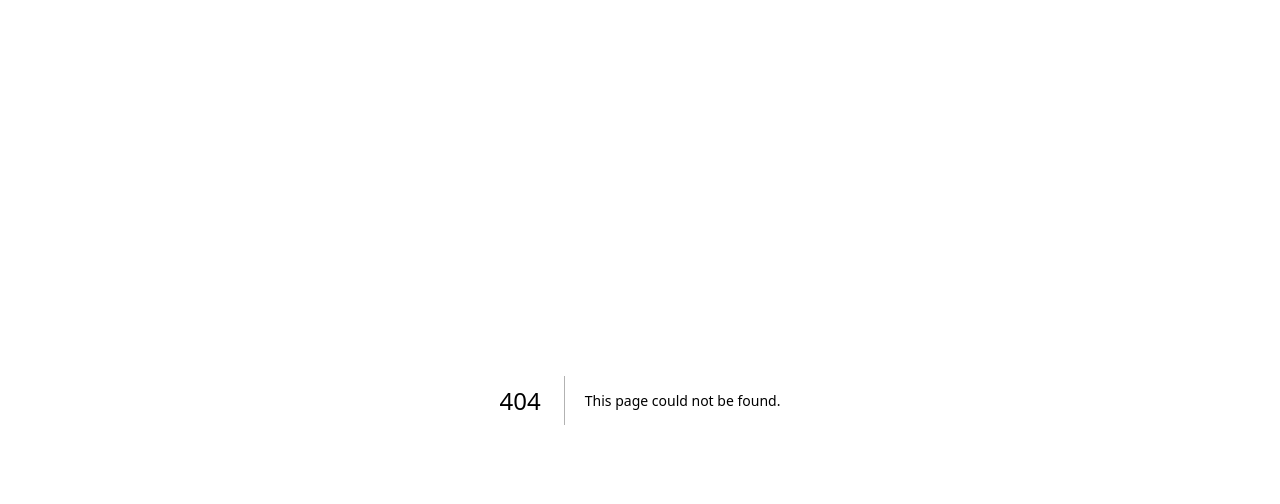
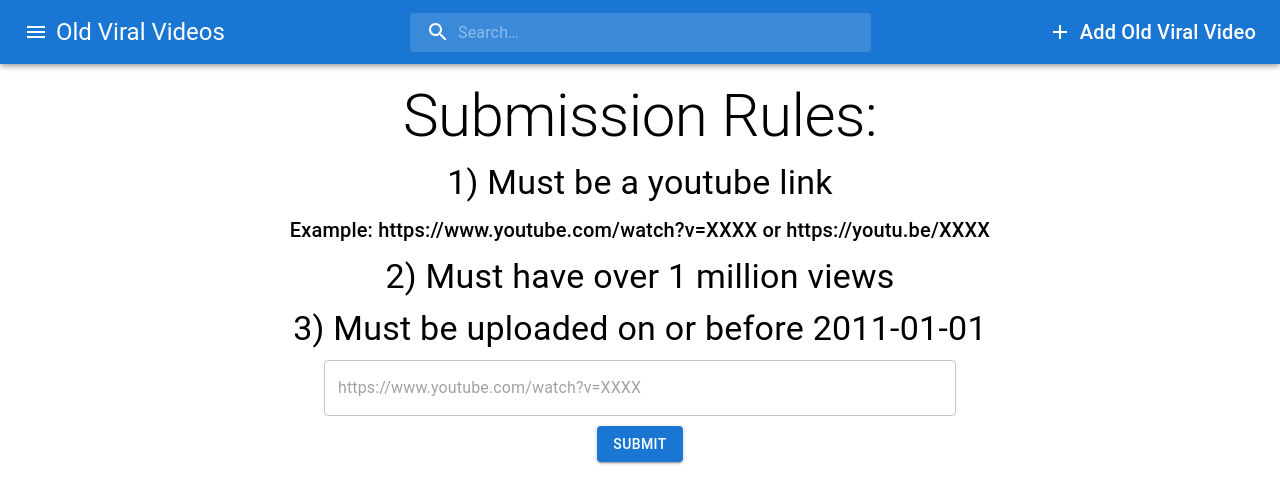
Before and after one commit to yyt-philsbury/ovv_frontend, a Next.js app: page /add in a window 1280 px wide. Before the commit this address had no page. Shown: the top 504 px of the page. Built offline with nearby package versions, Linux system fonts and the light colour scheme.

Commit message:
add video

```diff
--- a/pages/_app.tsx
+++ b/pages/_app.tsx
@@ -1,4 +1,7 @@
 import type { AppProps } from 'next/app';
+import { setAxiosDefault } from 'utils/axios';
+
+setAxiosDefault();
 
 function MyApp({ Component, pageProps }: AppProps) {
   return <Component {...pageProps} />;
--- /dev/null
+++ b/pages/add.tsx
@@ -0,0 +1,141 @@
+import Box from '@mui/material/Box';
+import Button from '@mui/material/Button';
+import Stack from '@mui/material/Stack';
+import TextField from '@mui/material/TextField';
+import Typography from '@mui/material/Typography';
+import axios, { AxiosError } from 'axios';
+import Navbar from 'components/Navbar';
+import VideoCard from 'components/VideoCard';
+import type { NextPage } from 'next';
+import React from 'react';
+import { AddNewVideoResultType } from 'types/AddNewVideoResultType';
+import Url from 'url-parse';
+import timeoutSignalController from 'utils/abort_timeout';
+
+const getVideoId = (url: string): string => {
+  const parsedUrl = new Url(url, true);
+  switch (parsedUrl.host) {
+    case 'www.youtube.com':
+      if (
+        parsedUrl.pathname !== '/watch' ||
+        !parsedUrl.query ||
+        !parsedUrl.query.v
+      )
+        throw new Error('Format should be www.youtube.com/watch?v=XXXX');
+      return parsedUrl.query.v;
+    case 'youtu.be':
+      if (
+        parsedUrl.pathname &&
+        parsedUrl.pathname.split('/')?.length === 2 &&
+        parsedUrl.pathname.split('/')[1]
+      ) {
+        return parsedUrl.pathname.split('/')[1];
+      } else throw new Error('Format should be youtu.be/XXXX');
+    default:
+      throw new Error('Link is not www.youtube.com or youtu.be');
+  }
+};
+
+const Home: NextPage = () => {
+  const [url, setUrl] = React.useState('');
+  const [errTxt, setErrTxt] = React.useState('');
+  const [addVideoResult, setAddVideoResult] =
+    React.useState<AddNewVideoResultType | null>(null);
+  const [isLoading, setIsLoading] = React.useState(false);
+
+  const handleSubmission = async () => {
+    let abortSignalController;
+    try {
+      const id = getVideoId(url);
+      abortSignalController = timeoutSignalController(5000);
+      const result = await axios.post(
+        `/v1/core/addvideo?id=${id}`,
+        {
+          id,
+        },
+        {
+          signal: abortSignalController.signal,
+          timeout: 10000,
+          timeoutErrorMessage: 'Timed out trying to add video',
+        },
+      );
+      const payload = result.data as AddNewVideoResultType;
+      setAddVideoResult(payload);
+    } catch (err) {
+      setAddVideoResult(null);
+      if (abortSignalController?.signal?.aborted) {
+        setErrTxt(`Timed out connecting to YouTube`);
+      } else if (err instanceof AxiosError) {
+        if (err?.response?.data?.message) {
+          setErrTxt(`${err?.response?.data?.message}`);
+        } else {
+          setErrTxt(`${err.code}: ${err.message}`);
+        }
+      } else if (err instanceof Error) setErrTxt(err.message);
+    } finally {
+      setIsLoading(false);
+    }
+  };
+
+  return (
+    <Stack spacing={1}>
+      <Navbar />
+      <Box
+        sx={{
+          display: 'flex',
+          flexDirection: 'column',
+          alignItems: 'center',
+          gap: '10px',
+        }}
+      >
+        <Typography variant="h2">Submission Rules:</Typography>
+        <Typography variant="h4">{'1) Must be a youtube link'}</Typography>
+        <Typography variant="h6">
+          {
+            'Example: https://www.youtube.com/watch?v=XXXX or https://youtu.be/XXXX'
+          }
+        </Typography>
+        <Typography variant="h4">
+          {'2) Must have over 1 million views'}
+        </Typography>
+        <Typography variant="h4">
+          {'3) Must be uploaded on or before 2011-01-01'}
+        </Typography>
+        <TextField
+          value={url}
+          sx={{
+            width: '50%',
+          }}
+          placeholder="https://www.youtube.com/watch?v=XXXX"
+          onChange={evt => {
+            setUrl(evt.target.value || '');
+          }}
+        />
+        <Button
+          disabled={isLoading}
+          variant="contained"
+          onClick={() => {
+            setIsLoading(true);
+            setErrTxt('');
+            handleSubmission();
+          }}
+        >
+          SUBMIT
+        </Button>
+        {errTxt && (
+          <Typography color="red" variant="h5">
+            {errTxt}
+          </Typography>
+        )}
+        {addVideoResult && !addVideoResult.isNewVideo && (
+          <Typography color="red" variant="h5">
+            Video was already uploaded
+          </Typography>
+        )}
+        {addVideoResult && <VideoCard videoInfo={addVideoResult.video} />}
+      </Box>
+    </Stack>
+  );
+};
+
+export default Home;
--- /dev/null
+++ b/types/AddNewVideoResultType.ts
@@ -0,0 +1,11 @@
+export type AddNewVideoResultType = {
+  isNewVideo: boolean;
+  video: {
+    added_on: string;
+    author: string;
+    id: string;
+    original_upload_date: string;
+    title: string;
+    views: number;
+  };
+};
--- /dev/null
+++ b/utils/abort_timeout.ts
@@ -0,0 +1,9 @@
+export default function timeoutSignalController(timeoutInMS: number) {
+  const controller = new AbortController();
+
+  setTimeout(() => {
+    controller.abort();
+  }, timeoutInMS);
+
+  return controller;
+}
--- /dev/null
+++ b/utils/axios.ts
@@ -0,0 +1,8 @@
+import axios from 'axios';
+
+export const setAxiosDefault = () => {
+  axios.defaults.baseURL = 'http://localhost:8080/api';
+  axios.defaults.timeout = 5000;
+  axios.defaults.timeoutErrorMessage = 'Timed out attempting to reach server';
+  axios.defaults.headers.post['Content-Type'] = 'application/json';
+};
```
Also changed, not shown: package.json (+6 -2 lines), 1 other file (tests, documents, lock files or other folders).
